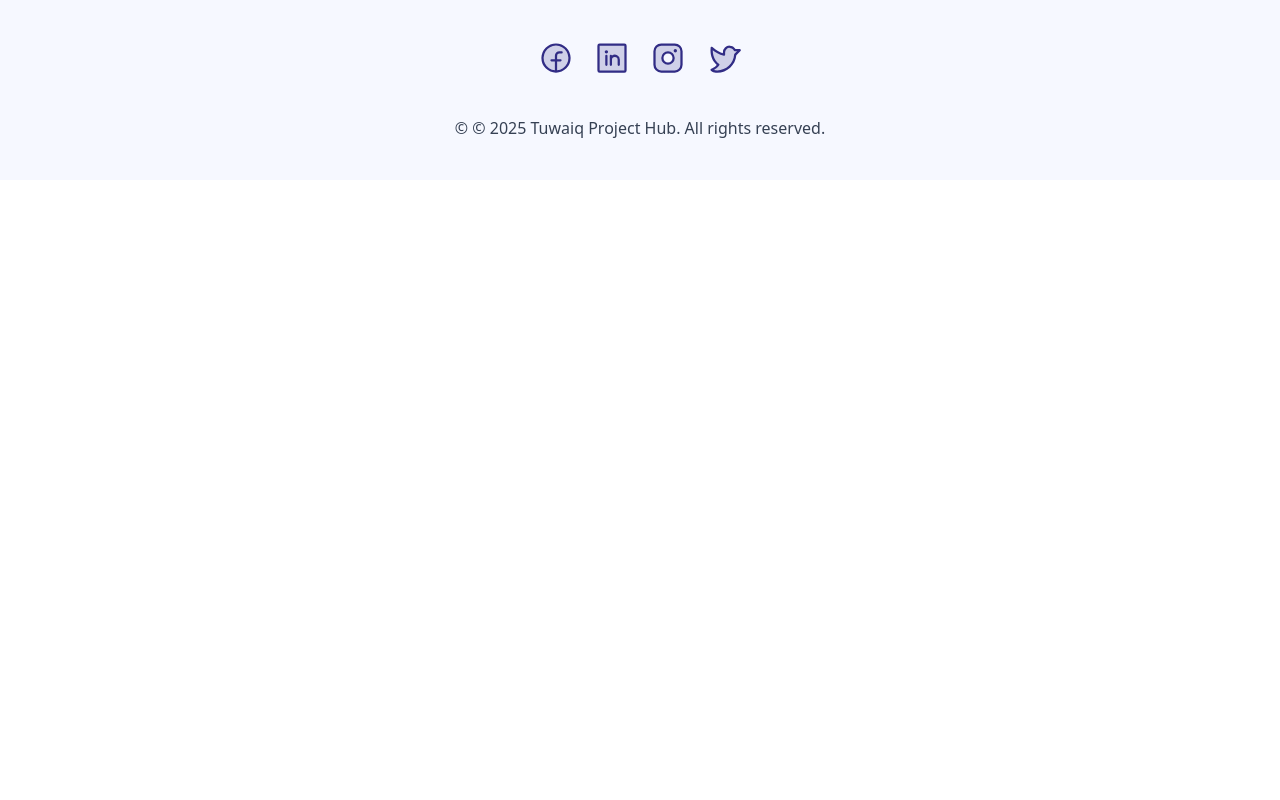
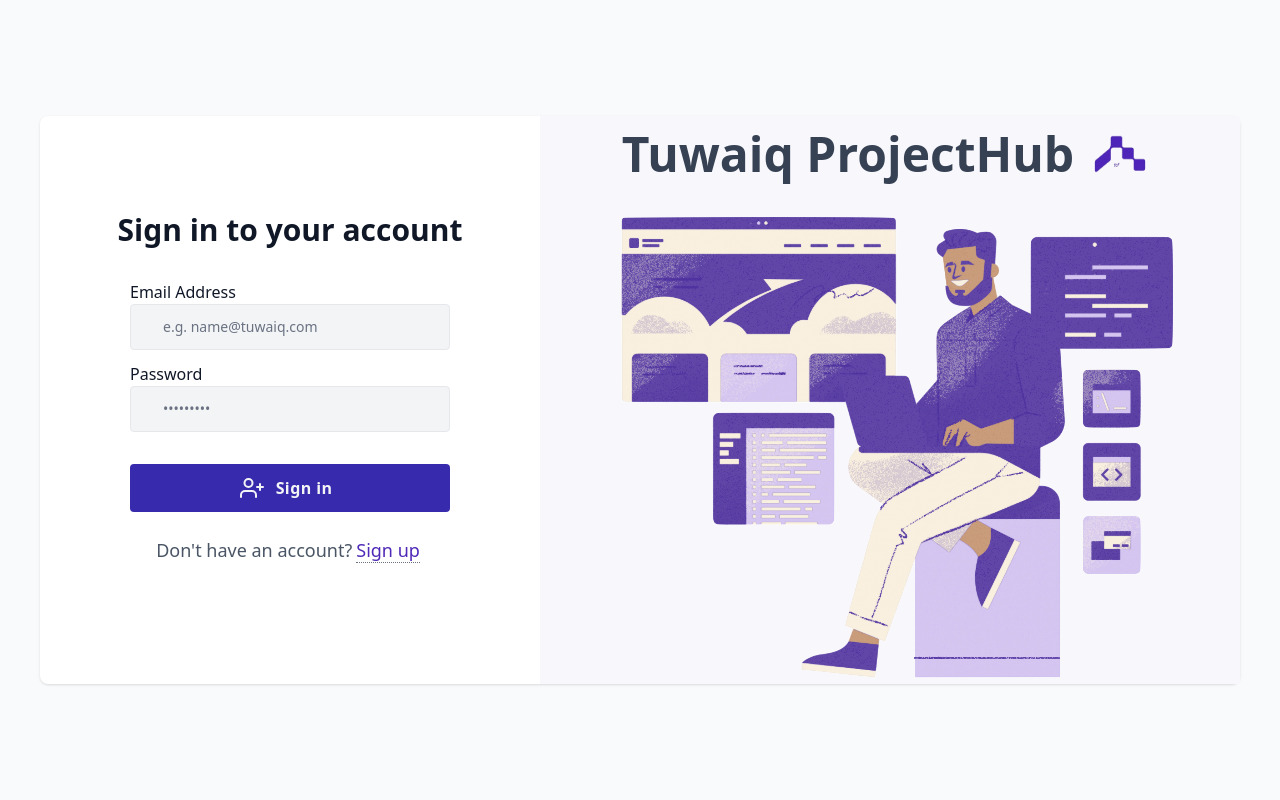
Before and after one commit to shahad0000/tuwaiqProjectHub, a React (Vite) app: page / in a window 1280 px wide. Shown: the top 800 px of the page. Built offline with nearby package versions, Linux system fonts and the light colour scheme.

Commit message:
bug fixes

```diff
--- a/src/routers/Router.jsx
+++ b/src/routers/Router.jsx
@@ -11,7 +11,7 @@ const router = createBrowserRouter([
     path: "/",
     element: <Layout />,
     children: [
-      { index: true, path: "/login", element: <Login /> },
+      { index: true, path: "/", element: <Login /> },
       { path: "/signUp", element: <SignUp /> },
       { path: "/admins", element: <Admin /> },
       { path: "/students", element: <Students /> },
```
